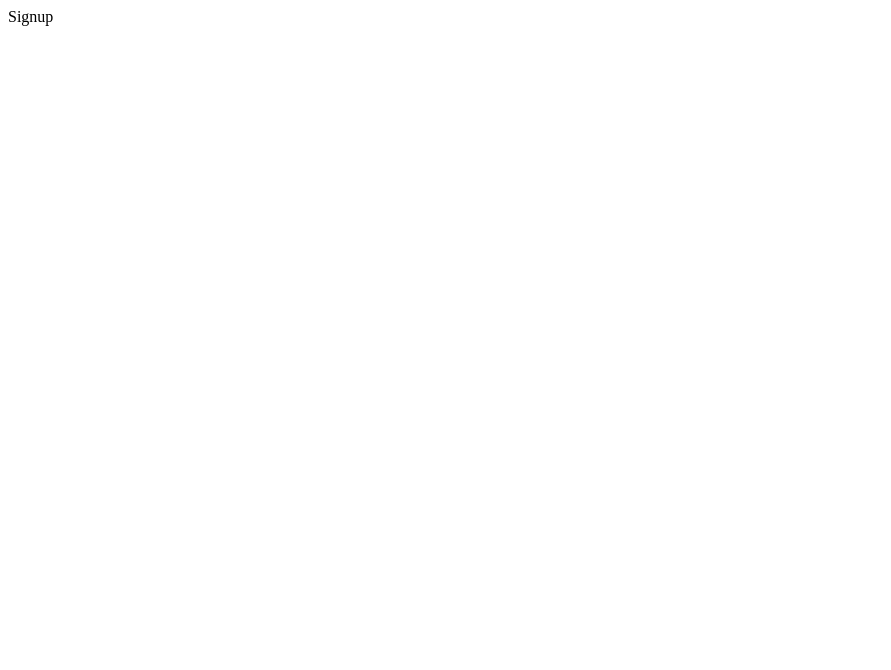
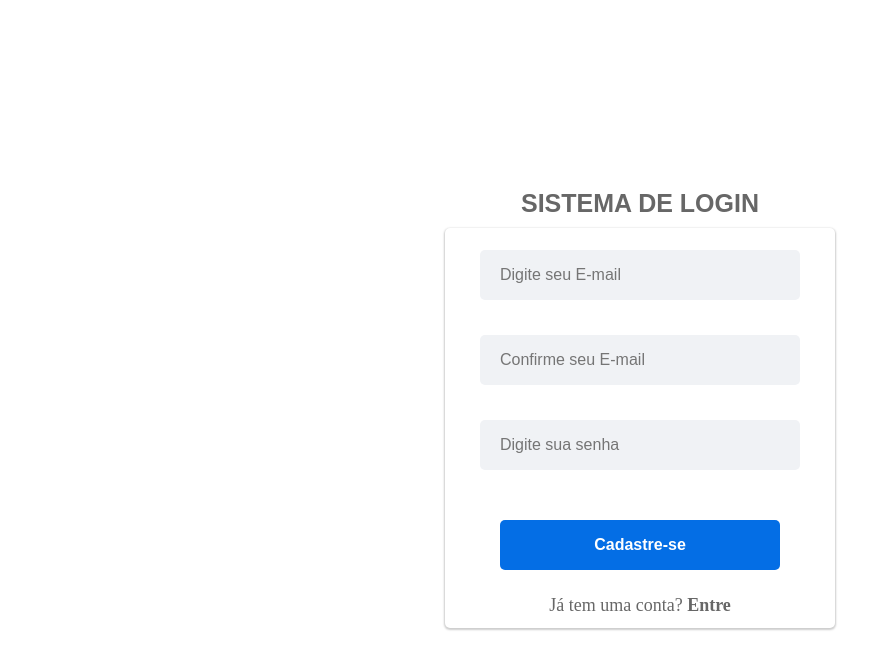
Before and after one commit to JesseChagas/login-system-reactjs-, a React (Create React App) app in the folder sistema-login/: page /signup in a window 1280 px wide. Shown: the top 670 px of the page, without its empty margins (0-891 px from the left). Built offline with nearby package versions, Linux system fonts and the light colour scheme.

Commit message:
style/index of signup added
A basic style was created for the registration screen, along with its index

```diff
--- a/sistema-login/src/pages/Signup/index.js
+++ b/sistema-login/src/pages/Signup/index.js
@@ -1,8 +1,72 @@
-import React from 'react'
+import React, {useState} from 'react';
+import * as C from "./styles";
+import Input from '../../components/Input';
+import Button from '../../components/button';
+import { Link, useNavigate } from 'react-router-dom';
+import useAuth from '../../hooks/useAuth';
 
 const Signup = () => {
+    const [email, setEmail] = useState("");
+    const [emailConf, setEmailConf] = useState("");
+    const [senha, setSenha] = useState("");
+    const [error, setError] = useState("");
+    const navigate = useNavigate();
+    const {signup} = useAuth();
+
+    const handleSignup = () => {
+        if (!email | !emailConf | !senha ){
+            setError("Preencha todos os campos");
+            return;
+        } else if (email !== emailConf) {
+            setError("Os e-mails não são iguais");
+            return;
+        }
+
+        const res = signup(email, senha)
+        if (res) {
+            setError(res);
+            return;
+        }
+
+        alert("Usuário Cadastrado com sucesso!")
+        navigate("/");
+    };
+
+
+
+
   return (
-    <div>Signup</div>
+    <C.Container>
+        <C.Label>SISTEMA DE LOGIN</C.Label>
+        <C.Content>
+            <Input
+                type = "email"
+                placeholder = "Digite seu E-mail"
+                value = {email}
+                onChange= {(e) => [setEmail(e.target.value), setError("")]}
+            />
+            <Input
+                type = "email"
+                placeholder = "Confirme seu E-mail"
+                value = {emailConf}
+                onChange= {(e) => [setEmailConf(e.target.value), setError("")]}
+            />
+            <Input
+                type = "password"
+                placeholder = "Digite sua senha"
+                value = {senha}
+                onChange= {(e) => [setSenha(e.target.value), setError("")]}
+            />
+            <C.LabelError>{error}</C.LabelError>
+            <Button Text="Cadastre-se" onClick={handleSignup} />
+            <C.LabelSignup>
+                Já tem uma conta?
+                <C.Strong>
+                    <Link to="/"> Entre</Link>
+                </C.Strong>
+            </C.LabelSignup>
+        </C.Content>
+    </C.Container>
   )
 }
 
--- /dev/null
+++ b/sistema-login/src/pages/Signup/styles.js
@@ -0,0 +1,56 @@
+import styled from "styled-components";
+
+export const Container = styled.div`
+  display: flex;
+  align-items: center;
+  justify-content: center;
+  flex-direction: column;
+  gap: 10px;
+  height: 100vh;
+`;
+
+export const Content = styled.div`
+  gap: 25px;
+  display: flex;
+  align-items: center;
+  justify-content: center;
+  flex-direction: column;
+  width: 100%;
+  box-shadow: 0 1px 2px 1px #0003;
+  background-color: white;
+  max-width: 350px;
+  padding: 20px;
+  border-radius: 5px;
+  height: 45%;
+`;
+
+export const Label = styled.label`
+  font-size: 25px;
+  font-weight: 600;
+  color: #676767;
+  font-family: 'Arial', 'Helvetica', sans-serif;
+`;
+
+export const LabelSignup = styled.label`
+  font-size: 18px;
+  max-width: 350px;
+  color: #676767;
+`;
+
+export const LabelError = styled.label`
+  font-size: 17px;
+  color: red;
+`;
+
+export const Strong = styled.strong`
+  cursor: pointer;
+
+  a {
+    text-decoration: none;
+    color: #676767;
+  }
+
+  a:hover {
+    color: #046ee5; /* Cor alterada no hover */
+  }
+`;
```
Also changed, not shown: sistema-login/src/pages/Signup/styes.js (deleted).
